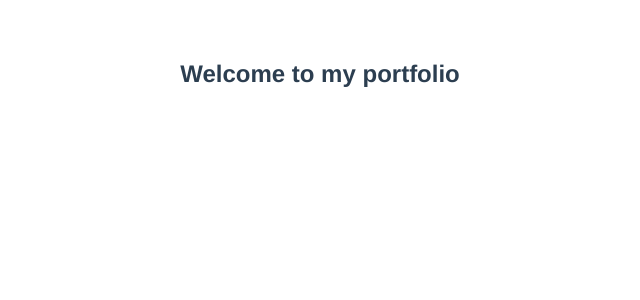
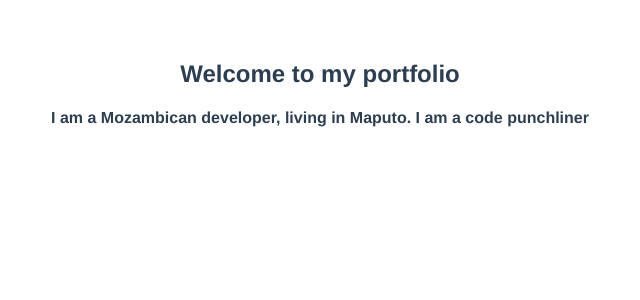
Before and after one commit to imildositoe/portfolio, a Vue app: page / in a window 1280 px wide. Shown: the top 300 px of the page, without its empty margins (320-960 px from the left). Built offline with nearby package versions, Linux system fonts and the light colour scheme.

Commit message:
subtitle added

```diff
--- a/src/components/Index.vue
+++ b/src/components/Index.vue
@@ -1,6 +1,7 @@
 <template>
   <div>
       <h2>Welcome to my portfolio</h2>
+    <h4>I am a Mozambican developer, living in Maputo. I am a code punchliner</h4>
   </div>
 </template>
 
```
